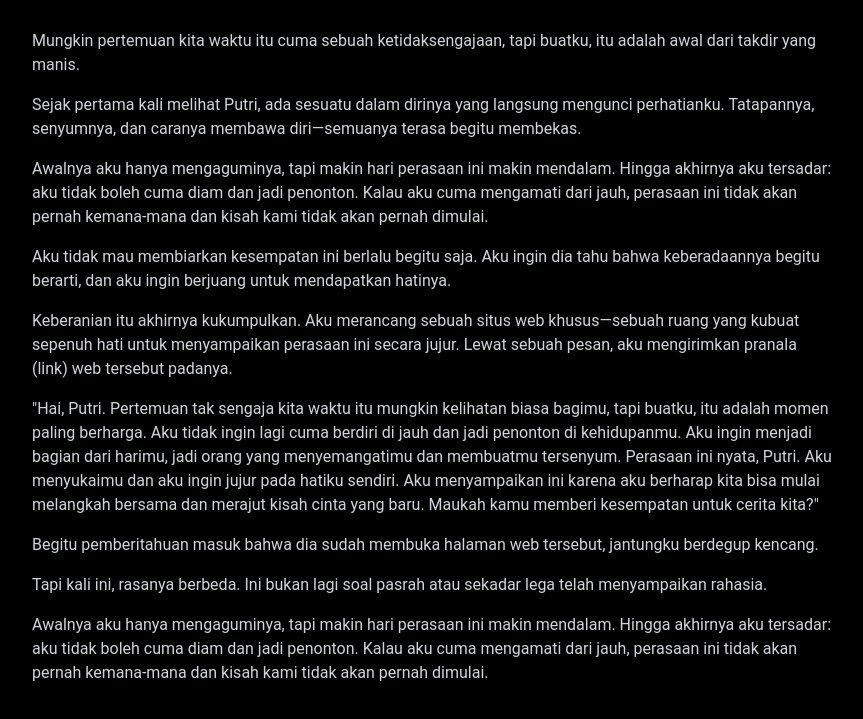
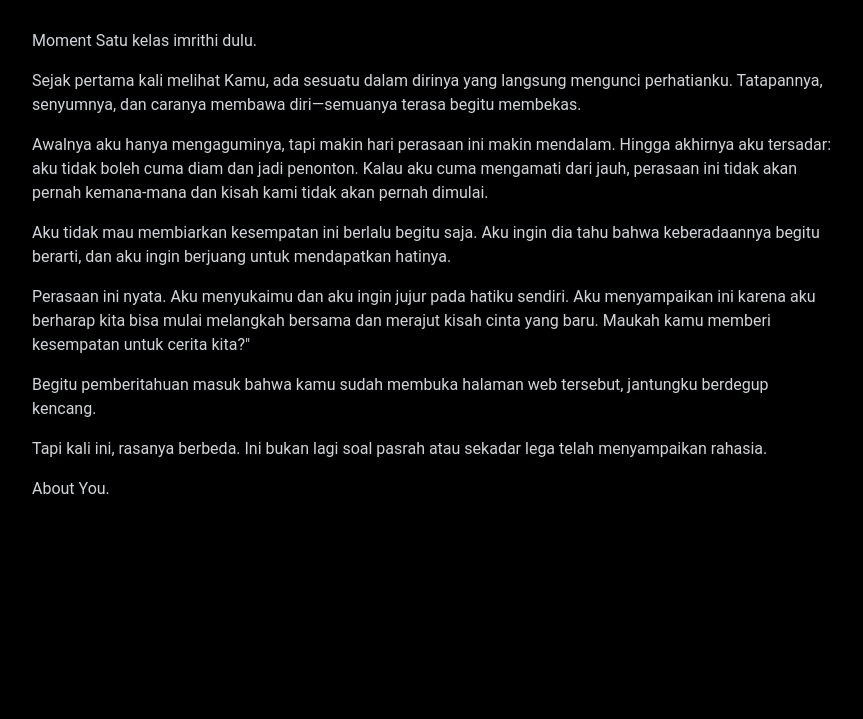
Before and after one commit to vaxetherion/Putriflix-Journal, a website: page newsandpopular.html in a window 1280 px wide. Shown: the part 575-1294 px from the top of the page, without its empty margins (208-1071 px from the left). After the commit the page ends 1148 px from the top, so only its background shows below. Drawn offline with nearby package versions, Linux system fonts and the light colour scheme.

```diff
--- a/newsandpopular.html
+++ b/newsandpopular.html
@@ -28,19 +28,21 @@
             <div class="relative">
                 <i class="fas fa-search text-white cursor-pointer text-base" onclick="toggleSearchNotification()"></i>
                 <div class="notification" id="searchNotification" style="min-width: 240px;">
-                    <p>gada siapa siapa kecuali aku.me love you ~R</p>
+                    <p> Gak Ada Siapa Siapa Kecuali Aku
+                        ~ Muiz
+                    </p>
                 </div>
             </div>
             <i class="fas fa-bell text-white cursor-pointer text-base" onclick="toggleNotification()"></i>
             <div class="notification" id="notificationMenu" style="min-width: 240px;">
                 <p>Semakin Hari Semakin Cantik Sih Kamu</p>
                 <p>Aku Cemburu Kamu Post Foto Nanti Ada Yang Suka Kamu</p>
-                <p>I Love You Hehe &gt;3</p>
+                <p>I Love You Hehe >3</p>
             </div>
             <div class="dropdown">
                 <img alt="User Avatar" class="h-5 w-5 md:h-7 md:w-7 rounded cursor-pointer" onclick="toggleDropdown()" src="src/images/iconpage/user_avatar.png">
                 <div class="dropdown-content" id="dropdownMenu">
-                    <a href="#">Accounts</a>
+                    <a href="https://www.instagram.com/imm_muiz">Accounts</a>
                     <a href="#">Settings</a>
                     <a href="#">Logout</a>
                 </div>
@@ -71,10 +73,10 @@
 
                 <div class="text-sm md:text-base text-gray-300 leading-relaxed space-y-4">
                     <p>
-                        Mungkin pertemuan kita waktu itu cuma sebuah ketidaksengajaan, tapi buatku, itu adalah awal dari takdir yang manis.
+                        Moment Satu kelas imrithi dulu.
                     </p>
                     <p>
-                        Sejak pertama kali melihat Putri, ada sesuatu dalam dirinya yang langsung mengunci perhatianku. Tatapannya, senyumnya, dan caranya membawa diri—semuanya terasa begitu membekas.
+                        Sejak pertama kali melihat Kamu, ada sesuatu dalam dirinya yang langsung mengunci perhatianku. Tatapannya, senyumnya, dan caranya membawa diri—semuanya terasa begitu membekas.
                     </p>
                     <p>
                         Awalnya aku hanya mengaguminya, tapi makin hari perasaan ini makin mendalam. Hingga akhirnya aku tersadar: aku tidak boleh cuma diam dan jadi penonton. Kalau aku cuma mengamati dari jauh, perasaan ini tidak akan pernah kemana-mana dan kisah kami tidak akan pernah dimulai.
@@ -83,23 +85,17 @@
                         Aku tidak mau membiarkan kesempatan ini berlalu begitu saja. Aku ingin dia tahu bahwa keberadaannya begitu berarti, dan aku ingin berjuang untuk mendapatkan hatinya.
                     </p>
                     <p>
-                        Keberanian itu akhirnya kukumpulkan. Aku merancang sebuah situs web khusus—sebuah ruang yang kubuat sepenuh hati untuk menyampaikan perasaan ini secara jujur. Lewat sebuah pesan, aku mengirimkan pranala (link) web tersebut padanya.
+                        Perasaan ini nyata.
+                        Aku menyukaimu dan aku ingin jujur pada hatiku sendiri. Aku menyampaikan ini karena aku berharap kita bisa mulai melangkah bersama dan merajut kisah cinta yang baru. Maukah kamu memberi kesempatan untuk cerita kita?"
                     </p>
                     <p>
-                        "Hai, Putri.
-
-Pertemuan tak sengaja kita waktu itu mungkin kelihatan biasa bagimu, tapi buatku, itu adalah momen paling berharga. Aku tidak ingin lagi cuma berdiri di jauh dan jadi penonton di kehidupanmu. Aku ingin menjadi bagian dari harimu, jadi orang yang menyemangatimu dan membuatmu tersenyum.
-
-Perasaan ini nyata, Putri. Aku menyukaimu dan aku ingin jujur pada hatiku sendiri. Aku menyampaikan ini karena aku berharap kita bisa mulai melangkah bersama dan merajut kisah cinta yang baru. Maukah kamu memberi kesempatan untuk cerita kita?"
-                    </p>
-                    <p>
-                        Begitu pemberitahuan masuk bahwa dia sudah membuka halaman web tersebut, jantungku berdegup kencang.
+                        Begitu pemberitahuan masuk bahwa kamu sudah membuka halaman web tersebut, jantungku berdegup kencang.
                     </p>
                     <p>
                         Tapi kali ini, rasanya berbeda. Ini bukan lagi soal pasrah atau sekadar lega telah menyampaikan rahasia.
                     </p>
                     <p>
-                        Awalnya aku hanya mengaguminya, tapi makin hari perasaan ini makin mendalam. Hingga akhirnya aku tersadar: aku tidak boleh cuma diam dan jadi penonton. Kalau aku cuma mengamati dari jauh, perasaan ini tidak akan pernah kemana-mana dan kisah kami tidak akan pernah dimulai.
+                        About You.
                     </p>
                 </div>
             </div>
```
Also changed, not shown: index.html (+6 -4 lines), movies.html (+5 -3 lines), mylist.html (+5 -3 lines), series.html (+5 -3 lines), src/images/homepage/placeholder.jpg (deleted), src/images/homepage/placeholder2.jpg (deleted), src/images/homepage/placeholder22.png (deleted), 1 other file.
